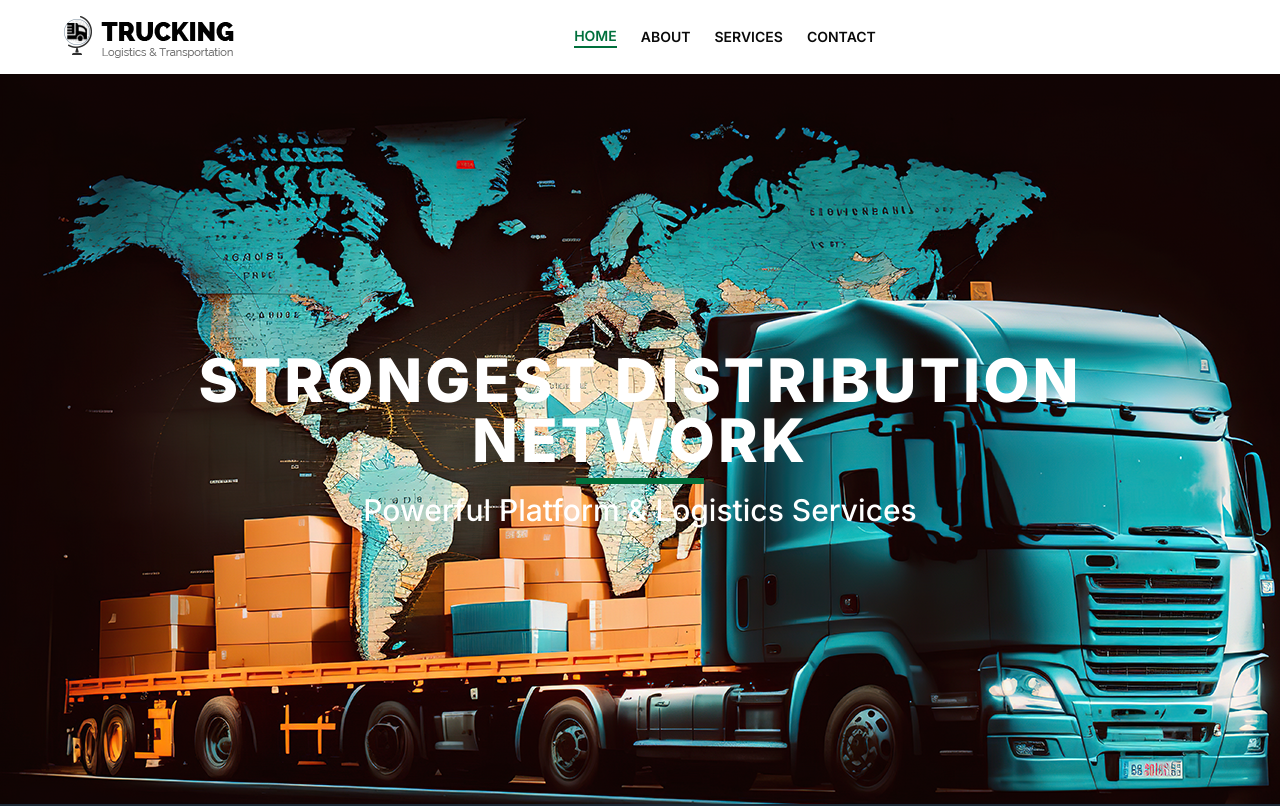
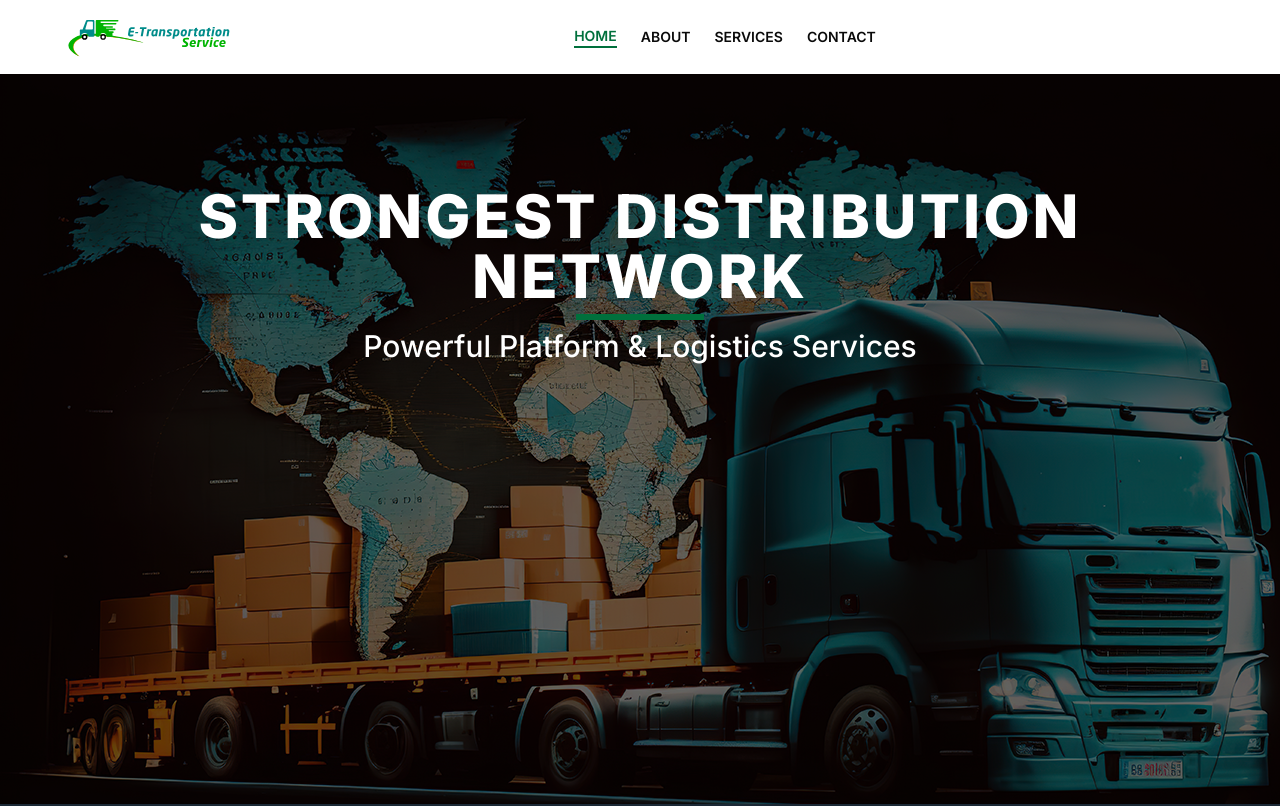
Before and after one commit to eCab-Nepal/eTransport_landingpage-, a Next.js app: page / in a window 1280 px wide. Shown: the top 806 px of the page. Built offline with nearby package versions, Linux system fonts and the light colour scheme.

Commit message:
change logo

```diff
--- a/src/components/home/hero.tsx
+++ b/src/components/home/hero.tsx
@@ -41,9 +41,9 @@ function Hero() {
                 backgroundImage: `url(${item.imageUrl})`,
                 backgroundPosition: "center",
               }}
-              className={`h-[calc(100vh-70px)] flex  flex-col items-center justify-center text-white`}
+              className={`relative h-[calc(100vh-70px)] flex  flex-col items-center  z-20 text-white bg-blend-overlay`}
             >
-              <div className="layout flex flex-col items-center justify-center">
+              <div className="mt-28 layout flex flex-col items-center ">
                 <h1 className="font-extrabold text-center uppercase text-4xl md:text-6xl tracking-wider">
                   {item.title}
                 </h1>
@@ -52,6 +52,8 @@ function Hero() {
                   {item.description}
                 </p>
               </div>
+
+              <div className="absolute top-0 left-0 w-full h-full bg-[rgba(0,0,0,0.6)] -z-30"></div>
             </div>
           </CarouselItem>
         ))}
--- a/src/components/layout/navbar/index.tsx
+++ b/src/components/layout/navbar/index.tsx
@@ -16,6 +16,7 @@ import {
 } from "@/components/ui/sheet";
 import { usePathname } from "next/navigation";
 import { cn } from "@/lib/utils";
+import logoe from "@/assets/e-logo.svg";
 
 function Navbar() {
   const pathname = usePathname();
@@ -25,7 +26,7 @@ function Navbar() {
       <nav className="flex items-center justify-between layout p-4">
         <Link href={"/"}>
           {" "}
-          <Image src={logo} alt="logo" />
+          <Image src={logoe} alt="logo" />
         </Link>
         <div className="md:flex gap-6 items-center hidden ">
           {navigation.map((item) => (
```
Also changed, not shown: src/assets/e-logo.svg (added).
